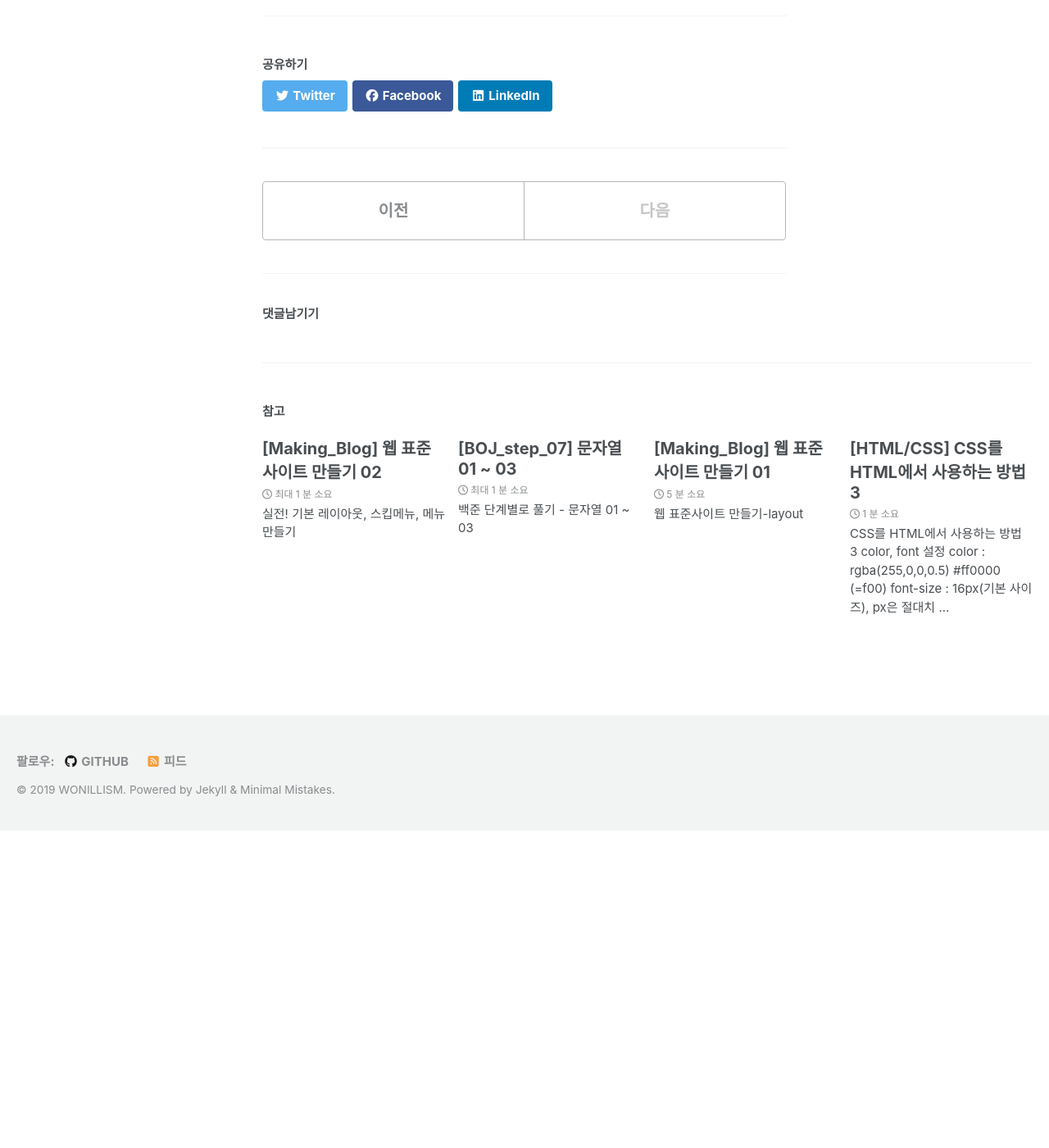
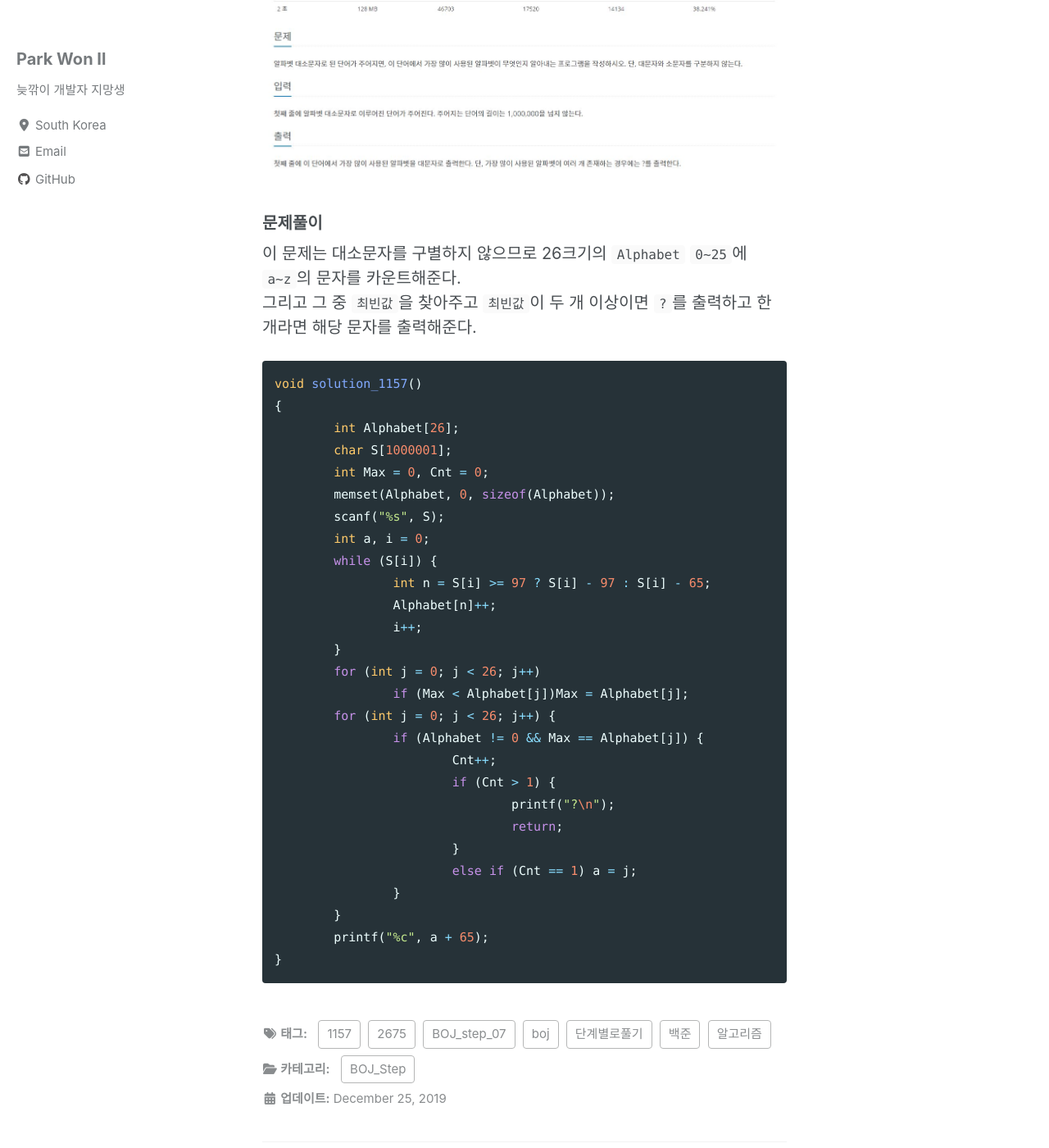
Before and after one commit to WONILLISM/wonillism.github.io, a Jekyll site: the page built from _posts/2019-12-30-BOJstep-07-02.md, in a window 1280 px wide and 1400 px high, scrolled down 1470 px. Shown: the whole window at 82% size. Built offline with Jekyll 4.4.1, drawn with Linux system fonts in a browser that asks for light colours; cached includes are drawn as plain includes; nearby versions of some CDN libraries; comment, search, counter and statistics services are not loaded; before the commit the page ends 2483 px from its top, so only the background shows below that.

Commit message:
#1157 solution

````diff
--- a/_posts/2019-12-30-BOJstep-07-02.md
+++ b/_posts/2019-12-30-BOJstep-07-02.md
@@ -43,3 +43,41 @@ void solution_2675()
 	}
 }
 ```
+
+## [단어공부(1157)](https://www.acmicpc.net/problem/1157)
+
+[![1157](/assets/BOJ-step/2019-12-30-BOJstep-07-02-img02.jpg)](/assets/BOJ-step/2019-12-30-BOJstep-07-02-img02.jpg)
+
+### 문제풀이
+이 문제는 대소문자를 구별하지 않으므로 26크기의 `Alphabet` `0~25`에 `a~z`의 문자를 카운트해준다.
+그리고 그 중 `최빈값`을 찾아주고 `최빈값`이 두 개 이상이면 `?`를 출력하고 한 개라면 해당 문자를 출력해준다.
+
+```cpp
+void solution_1157()
+{
+	int Alphabet[26];
+	char S[1000001];
+	int Max = 0, Cnt = 0;
+	memset(Alphabet, 0, sizeof(Alphabet));
+	scanf("%s", S);
+	int a, i = 0;
+	while (S[i]) {
+		int n = S[i] >= 97 ? S[i] - 97 : S[i] - 65;
+		Alphabet[n]++;
+		i++;
+	}
+	for (int j = 0; j < 26; j++)
+		if (Max < Alphabet[j])Max = Alphabet[j];
+	for (int j = 0; j < 26; j++) {
+		if (Alphabet != 0 && Max == Alphabet[j]) {
+			Cnt++;
+			if (Cnt > 1) {
+				printf("?\n");
+				return;
+			}
+			else if (Cnt == 1) a = j;
+		}
+	}
+	printf("%c", a + 65);
+}
+```
````
Also changed, not shown: assets/BOJ-step/2019-12-30-BOJstep-07-02-img02.jpg (added).
